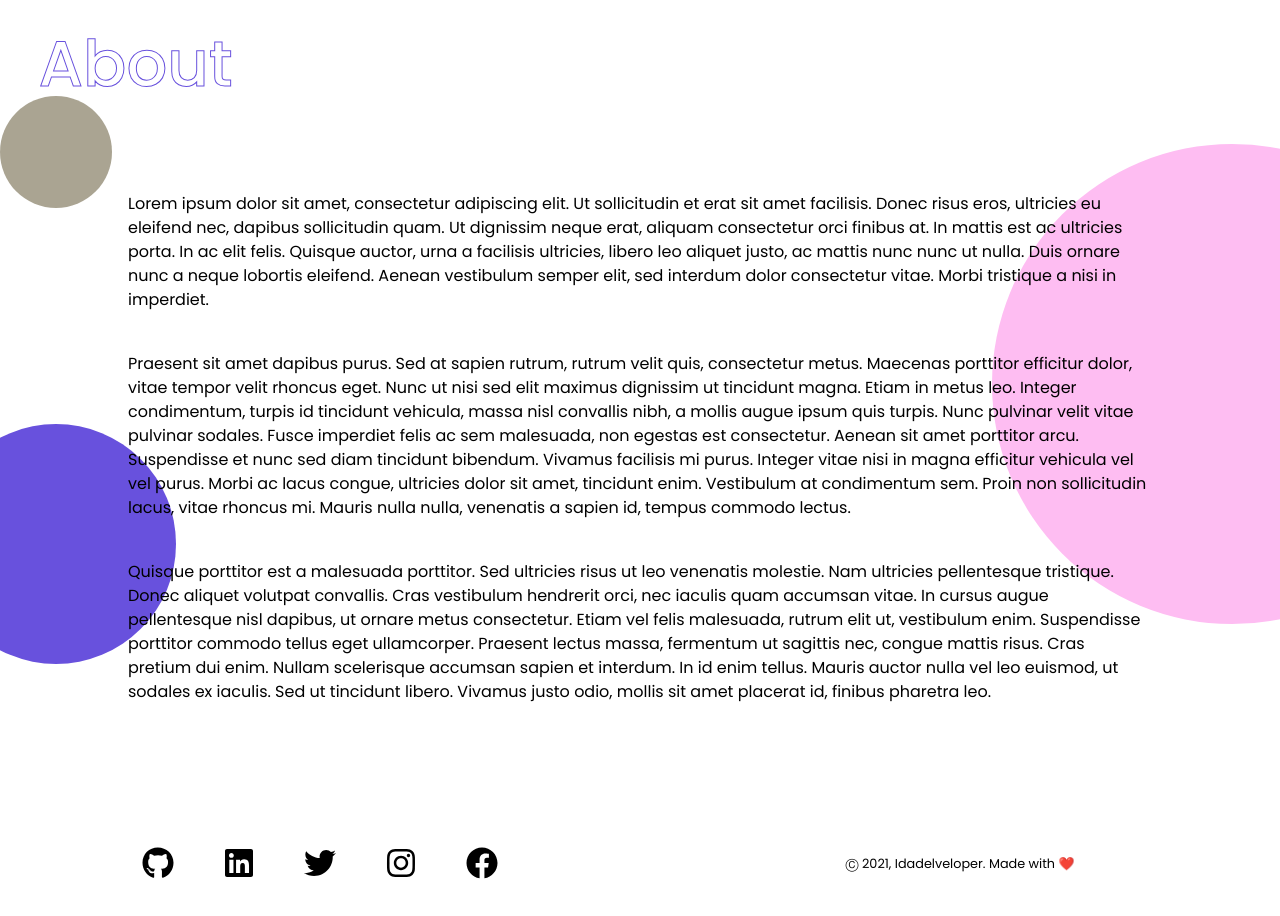
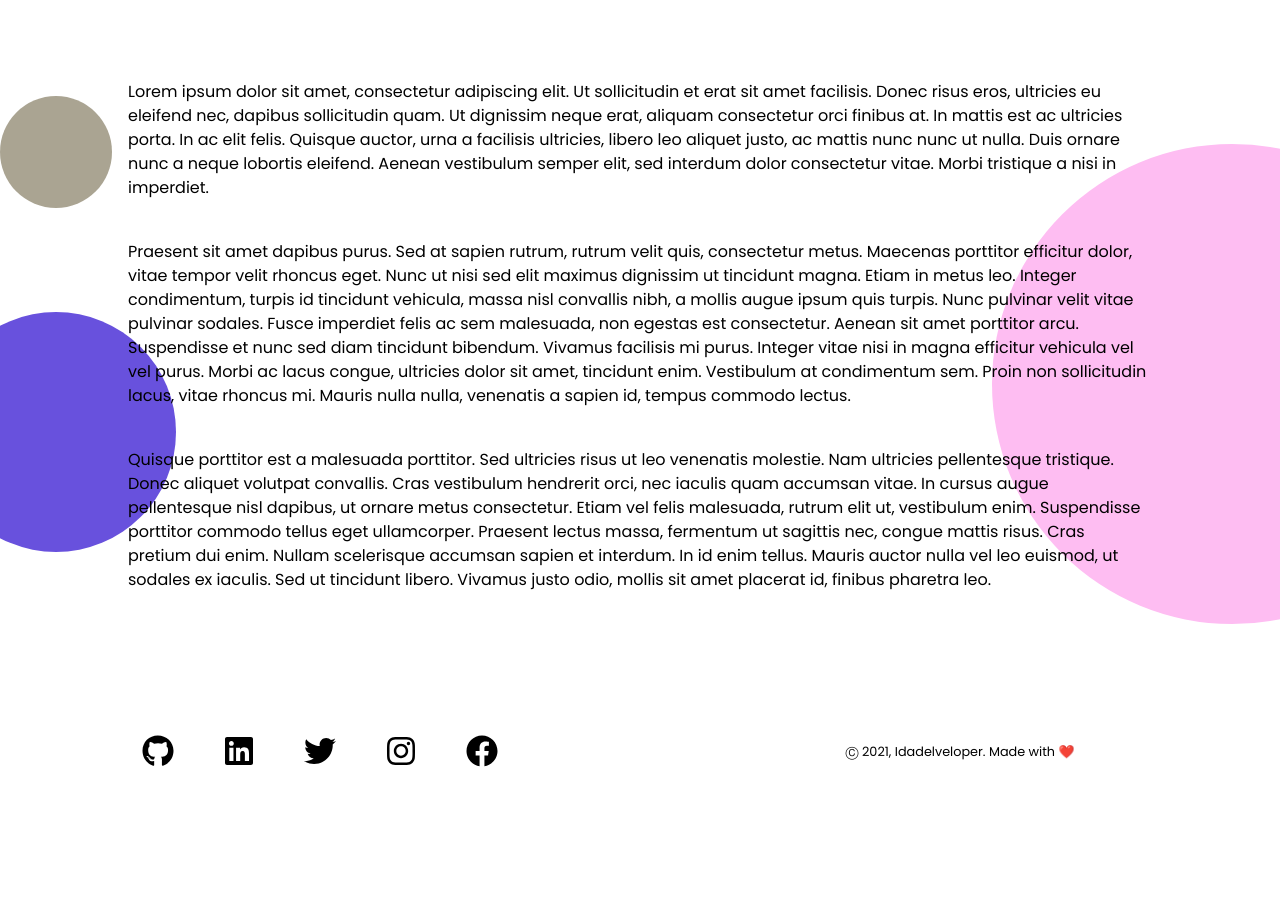
Before and after one commit to Idadelveloper/Portfolio, a React (Create React App) app: page /about in a window 1280 px wide. Shown: the top 916 px of the page. After the commit the page ends 872 px from the top, so only its background shows below. Built offline with nearby package versions, Linux system fonts and the light colour scheme.

Commit message:
Remove page title

```diff
--- a/src/components/MyAbout.js
+++ b/src/components/MyAbout.js
@@ -8,7 +8,6 @@ export default function MyAbout() {
                 <div className="circle circle-a"></div>
                 <div className="circle circle-b"></div>
                 <div className="circle circle-c"></div>
-                <h1 className="about-title">About</h1>
                 <div className="about-content">
                     <div><p>Lorem ipsum dolor sit amet, consectetur adipiscing elit. Ut sollicitudin et erat sit amet facilisis. Donec risus eros, ultricies eu eleifend nec, dapibus sollicitudin quam. Ut dignissim neque erat, aliquam consectetur orci finibus at. In mattis est ac ultricies porta. In ac elit felis. Quisque auctor, urna a facilisis ultricies, libero leo aliquet justo, ac mattis nunc nunc ut nulla. Duis ornare nunc a neque lobortis eleifend. Aenean vestibulum semper elit, sed interdum dolor consectetur vitae. Morbi tristique a nisi in imperdiet.</p></div>
                     <div><p>Praesent sit amet dapibus purus. Sed at sapien rutrum, rutrum velit quis, consectetur metus. Maecenas porttitor efficitur dolor, vitae tempor velit rhoncus eget. Nunc ut nisi sed elit maximus dignissim ut tincidunt magna. Etiam in metus leo. Integer condimentum, turpis id tincidunt vehicula, massa nisl convallis nibh, a mollis augue ipsum quis turpis. Nunc pulvinar velit vitae pulvinar sodales. Fusce imperdiet felis ac sem malesuada, non egestas est consectetur. Aenean sit amet porttitor arcu. Suspendisse et nunc sed diam tincidunt bibendum. Vivamus facilisis mi purus. Integer vitae nisi in magna efficitur vehicula vel vel purus. Morbi ac lacus congue, ultricies dolor sit amet, tincidunt enim. Vestibulum at condimentum sem. Proin non sollicitudin lacus, vitae rhoncus mi. Mauris nulla nulla, venenatis a sapien id, tempus commodo lectus.</p> </div>
--- a/src/components/MyResume.js
+++ b/src/components/MyResume.js
@@ -11,7 +11,6 @@ import { faGithub } from '@fortawesome/free-brands-svg-icons'
 export default function MyResume() {
     return (
         <div>
-            <h1 className="about-title">Resume</h1>
             <div className="myresume" id="resume">
                 <div className="resume-heading">
                     <h1 className="ida-name mb-2">Meh Mbeh <span><b>Ida Delphine</b></span></h1>
```
